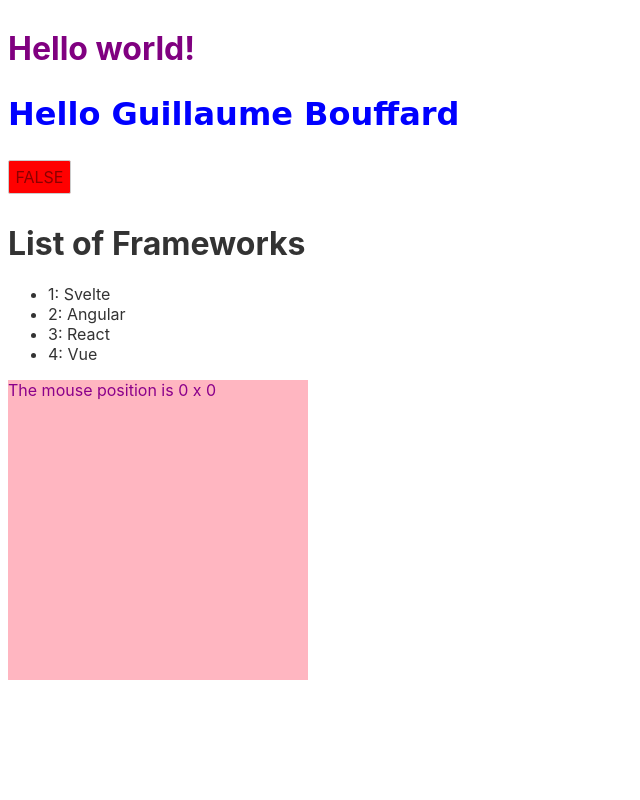
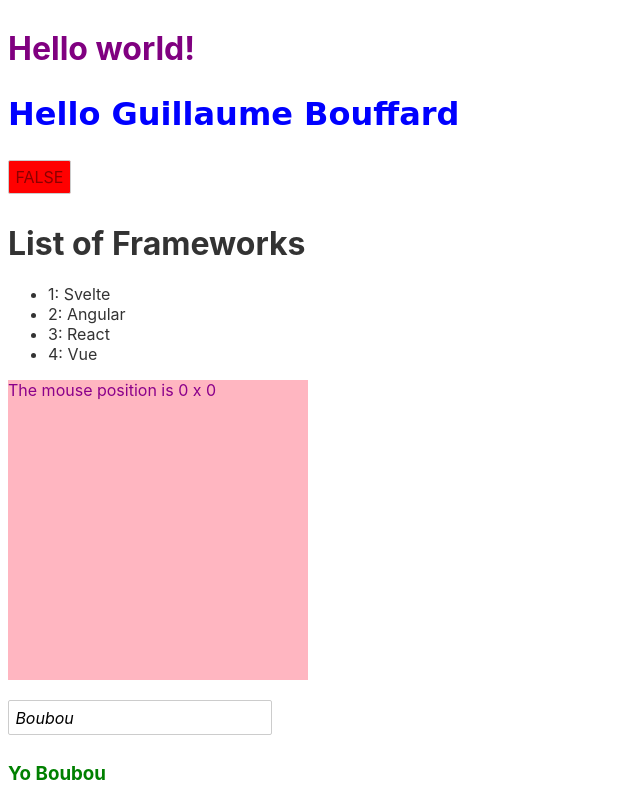
Before and after one commit to GBouffard/first-svelte-tutorial, a Svelte app: page / in a window 1280 px wide. Shown: the whole page, without its empty margins (0-640 px from the left). Built offline with nearby package versions, Linux system fonts and the light colour scheme.

Commit message:
Add BindingDemo component

```diff
--- a/src/App.svelte
+++ b/src/App.svelte
@@ -4,6 +4,7 @@
   import IfLogic from "./IfLogic.svelte";
   import EachList from "./EachList.svelte";
   import EventDemo from "./EventDemo.svelte";
+  import BindingDemo from "./BindingDemo.svelte";
 </script>
 
 <style>
@@ -17,3 +18,4 @@
 <IfLogic />
 <EachList />
 <EventDemo />
+<BindingDemo />
--- /dev/null
+++ b/src/BindingDemo.svelte
@@ -0,0 +1,16 @@
+<script>
+  let name = "Boubou";
+</script>
+
+<style>
+  input {
+    font-style: italic;
+    margin-top: 20px;
+  }
+  h3 {
+    color: green;
+  }
+</style>
+
+<input bind:value={name} />
+<h3>Yo {name}</h3>
```
